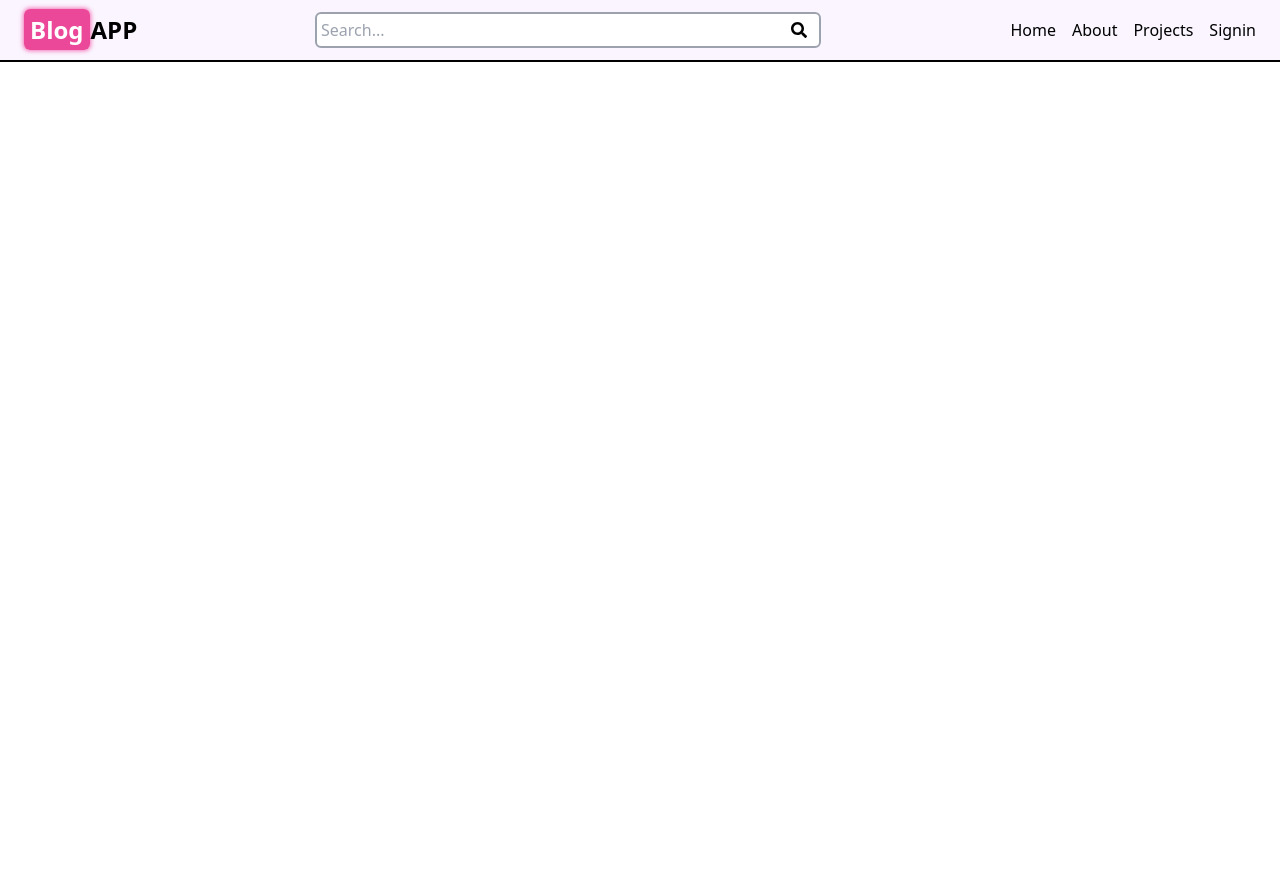
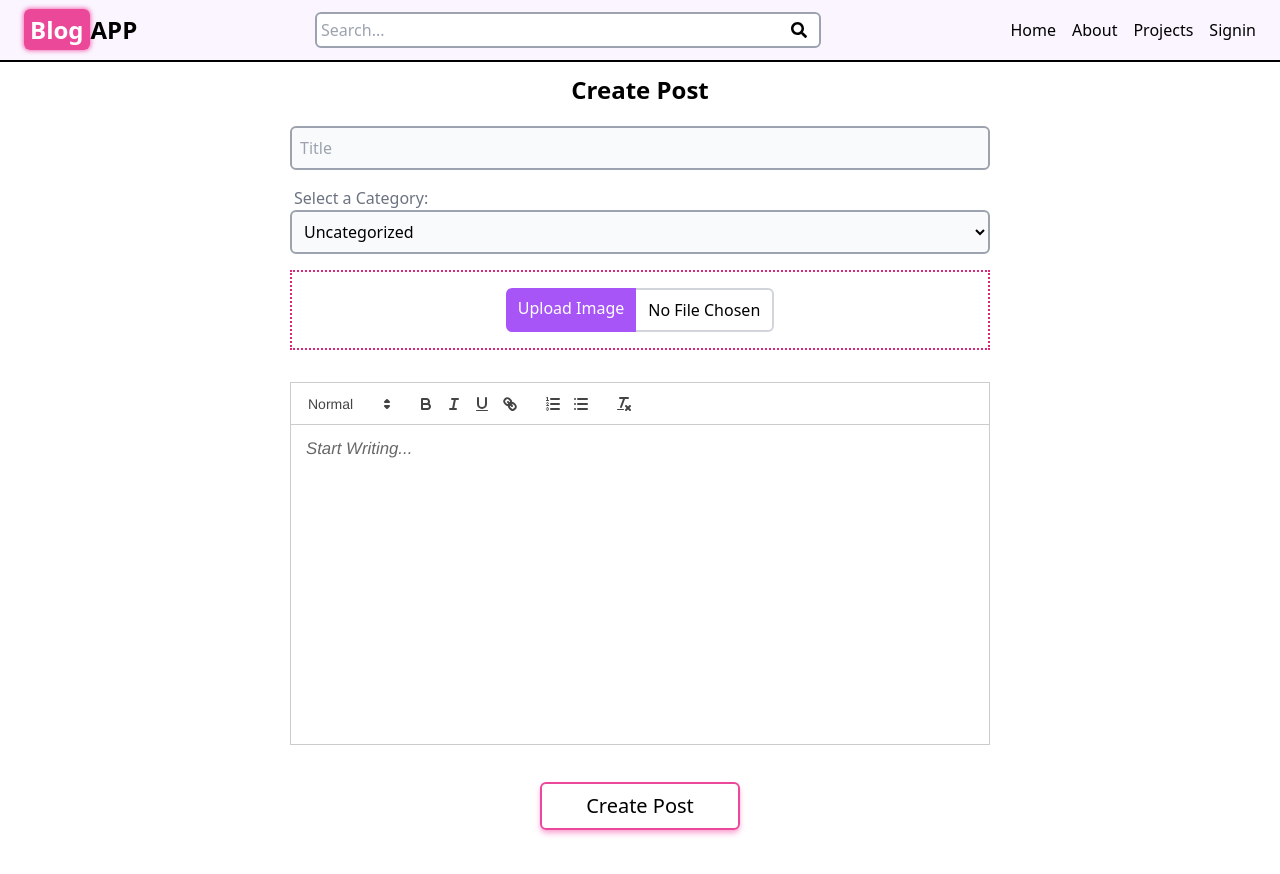
Before and after one commit to armanmahal/5.Blog-app, a React (Create React App) app in the folder client/: page /create-post in a window 1280 px wide. Shown: the top 874 px of the page. Before the commit the page ends 800 px from the top, so only its background shows below. Built offline with nearby package versions, Linux system fonts and the light colour scheme; no server answers.

Commit message:
Create post page frontend

```diff
--- a/client/package.json
+++ b/client/package.json
@@ -12,6 +12,7 @@
     "react": "^18.3.1",
     "react-dom": "^18.3.1",
     "react-icons": "^5.2.1",
+    "react-quill": "^2.0.0",
     "react-redux": "^9.1.2",
     "react-router-dom": "^6.23.1",
     "react-scripts": "5.0.1",
--- a/client/src/App.jsx
+++ b/client/src/App.jsx
@@ -6,6 +6,7 @@ import About from "./pages/About";
 import Dashboard from "./pages/Dashboard";
 import Projects from "./pages/Projects";
 import Header from "./components/Header";
+import CreatePost from "./pages/CreatePost";
 
 function App() {
   return (
@@ -19,6 +20,7 @@ function App() {
           <Route path="/about" element={<About />} />
           <Route path="/dashboard" element={<Dashboard />} />
           <Route path="/projects" element={<Projects />} />
+          <Route path="/create-post" element={<CreatePost />} />
         </Routes>
       </BrowserRouter>
     </div>
--- a/client/src/components/DashboardProfile.jsx
+++ b/client/src/components/DashboardProfile.jsx
@@ -13,7 +13,7 @@ import "react-toastify/dist/ReactToastify.css";
 import { signOutUser, updateUserImage } from "../redux/user/userSlice.js";
 import axios from "axios";
 import DeleteUserPopup from "./deleteUserPopup.jsx";
-import { useNavigate } from "react-router-dom";
+import { Link, useNavigate } from "react-router-dom";
 
 export default function DashboardProfile() {
   const currentUser = useSelector((state) => state.user.currentUser);
@@ -248,6 +248,15 @@ export default function DashboardProfile() {
         )}
       </div>
 
+      {/* CREATE POST BUTTON (for admin) */}
+      {currentUser!==null && currentUser.isAdmin && (
+        <Link to={"/create-post"}>
+          <button className="border-2 border-pink-500 md:hover:bg-pink-200 px-2 py-1 mt-2 rounded-md">
+            Create a Post
+          </button>
+        </Link>
+      )}
+
       {/* DELETE ACCOUNT POPUP */}
       <div
         className={`fixed transition-all ${
--- a/client/src/index.css
+++ b/client/src/index.css
@@ -1,3 +1,7 @@
 @tailwind base;
 @tailwind components;
 @tailwind utilities;
+
+.ql-editor{
+    font-size: 1.05rem;
+}
--- /dev/null
+++ b/client/src/pages/CreatePost.jsx
@@ -0,0 +1,219 @@
+import React, { useState } from "react";
+import ReactQuill from "react-quill";
+import "react-quill/dist/quill.snow.css";
+import { ToastContainer, toast } from "react-toastify";
+import "react-toastify/dist/ReactToastify.css";
+import {
+  getDownloadURL,
+  getStorage,
+  ref,
+  uploadBytesResumable,
+} from "firebase/storage";
+import { app } from "../firebase.js";
+
+export default function CreatePost() {
+
+  const [data, setData] = useState({
+    title: "",
+    category: "uncategorized",
+    content: "",
+  });
+
+
+  const [image, setImage] = useState("");
+  const [temporaryImageUrl, setTemporaryImageUrl] = useState("");
+  const [uploadedImageUrl, setUploadedImageUrl] = useState("");
+  const [uploadingImage, setUploadingImage] = useState(false);
+
+  const handleImageChange = (e) => {
+    const file = e.target.files[0];
+    if (file) {
+      setImage(file);
+      setTemporaryImageUrl(URL.createObjectURL(file));
+    }
+    console.log(image);
+    console.log(temporaryImageUrl);
+  };
+  const cancelImageUpload = () => {
+    setImage("");
+    setTemporaryImageUrl("");
+  };
+  const handleImageUpload = async (e) => {
+    e.preventDefault();
+    setUploadingImage(true);
+
+    const storage = getStorage(app);
+    const fileName = new Date().getTime() + image.name;
+    const storageRef = ref(storage, fileName);
+
+    const uploadTask = uploadBytesResumable(storageRef, image);
+
+    uploadTask.on(
+      "state_changed",
+      (snapshot) => {},
+      (error) => {
+        toast("Image should be less than 2MB");
+        setUploadingImage(false);
+      },
+      () => {
+        getDownloadURL(uploadTask.snapshot.ref).then((downloadUrl) => {
+          setTemporaryImageUrl(downloadUrl);
+          setUploadedImageUrl(downloadUrl);
+          toast("Image Successfully Uploaded");
+          setImage("");
+          setUploadingImage(false);
+        });
+      }
+    );
+  };
+
+  const handleSubmit = (e) => {
+    e.preventDefault();
+
+    if (data.title === "") {
+      toast("Enter a Valid Title");
+      return;
+    }
+
+    if (data.content === "" || data.content === "<p><br></p>") {
+      toast("No Content Written");
+      return;
+    }
+
+    if (uploadedImageUrl === "") {
+      toast("Upload the Image first");
+      return;
+    }
+
+    //data to backend :
+  };
+
+  return (
+    <div className=" min-h-[50vh] flex flex-col items-center pt-3">
+      <ToastContainer />
+      <h1 className="text-2xl font-semibold">Create Post</h1>
+      <form
+        className="flex flex-col gap-4 mt-5 w-[90%] md:w-[700px]"
+        onSubmit={handleSubmit}
+      >
+        {/* TITLE */}
+        <input
+          type="text"
+          name="title"
+          id="title"
+          placeholder="Title"
+          value={data.title}
+          onChange={(e) => setData({ ...data, title: e.target.value })}
+          className="p-2 border-2 border-gray-400 rounded-md bg-gray-50"
+        />
+
+        {/* CATEGORY */}
+        <div className="flex flex-col">
+          <label htmlFor="category" className=" ml-1 text-gray-500">
+            Select a Category:
+          </label>
+          <select
+            id="category"
+            name="category"
+            className="p-2 border-2 border-gray-400 rounded-md bg-gray-50"
+            value={data.category}
+            onChange={(e) => setData({ ...data, category: e.target.value })}
+          >
+            <option value="uncategorized">Uncategorized</option>
+            <option value="personal">Personal Blogs</option>
+            <option value="lifestyle">Lifestyle</option>
+            <option value="technology">Technology</option>
+            <option value="business">Business & Finance</option>
+            <option value="food-drink">Food & Drink</option>
+            <option value="travel">Travel</option>
+            <option value="education">Education</option>
+            <option value="entertainment">Entertainment</option>
+            <option value="health-fitness">Health & Fitness</option>
+            <option value="parenting">Parenting</option>
+            <option value="politics">Politics</option>
+            <option value="science">Science</option>
+            <option value="career">Career</option>
+            <option value="reviews">Reviews</option>
+          </select>
+        </div>
+
+        {/* IMAGE */}
+        <div className="flex flex-col border-2 border-pink-600 border-dotted p-4 items-center">
+          {temporaryImageUrl === "" ? (
+            <>
+              <div className="flex">
+                <label
+                  htmlFor="image"
+                  className="cursor-pointer bg-purple-500 text-white w-fit py-2 px-3 rounded-l-md"
+                >
+                  Upload Image
+                </label>
+                <div className="border-2 border-gray-300 border-l-0 w-fit py-2 px-3 rounded-r-md">
+                  No File Chosen
+                </div>
+              </div>
+              <input
+                type="file"
+                name="image"
+                id="image"
+                accept="image/*"
+                onChange={handleImageChange}
+                hidden
+              />
+            </>
+          ) : (
+            <>
+              <div className="border-4 border-black shadow-sm shadow-black">
+                <img src={temporaryImageUrl} alt="Error" />
+              </div>
+
+              {uploadedImageUrl === "" && !uploadingImage && (
+                <div className="flex gap-4 mt-2">
+                  <button
+                    onClick={handleImageUpload}
+                    type="button"
+                    className="border-2 border-purple-500 w-[100px] rounded-sm px-2 py-1 cursor-pointer md:hover:text-white md:hover:bg-purple-500"
+                  >
+                    Confirm
+                  </button>
+                  <button
+                    type="button"
+                    onClick={cancelImageUpload}
+                    className="border-2 border-red-500 w-[100px] rounded-sm px-2 py-1 cursor-pointer md:hover:text-white md:hover:bg-red-500"
+                  >
+                    Cancel
+                  </button>
+                </div>
+              )}
+
+              {uploadingImage && (
+                <div className="border-2 border-purple-500 w-[100px] rounded-sm mt-4 px-2 py-1  text-white bg-purple-500">
+                  Uploading...
+                </div>
+              )}
+            </>
+          )}
+        </div>
+
+        {/* POST TEXT AREA */}
+        <ReactQuill
+          theme="snow"
+          placeholder="Start Writing..."
+          className="mt-4 h-80"
+          onChange={(value) => setData({...data, content: value})}
+          required
+        />
+
+        {/* SUBMIT BUTTON */}
+        <center>
+          <button
+            type="submit"
+            className="mt-16 mb-16 border-2 border-pink-500 w-[200px] rounded-md px-2 py-2 cursor-pointer md:hover:text-white md:hover:bg-pink-500 font-medium text-xl shadow-md shadow-pink-300"
+          >
+            Create Post
+          </button>
+        </center>
+      </form>
+    </div>
+  );
+}
```
Also changed, not shown: 1 other file (tests, documents, lock files or other folders).
